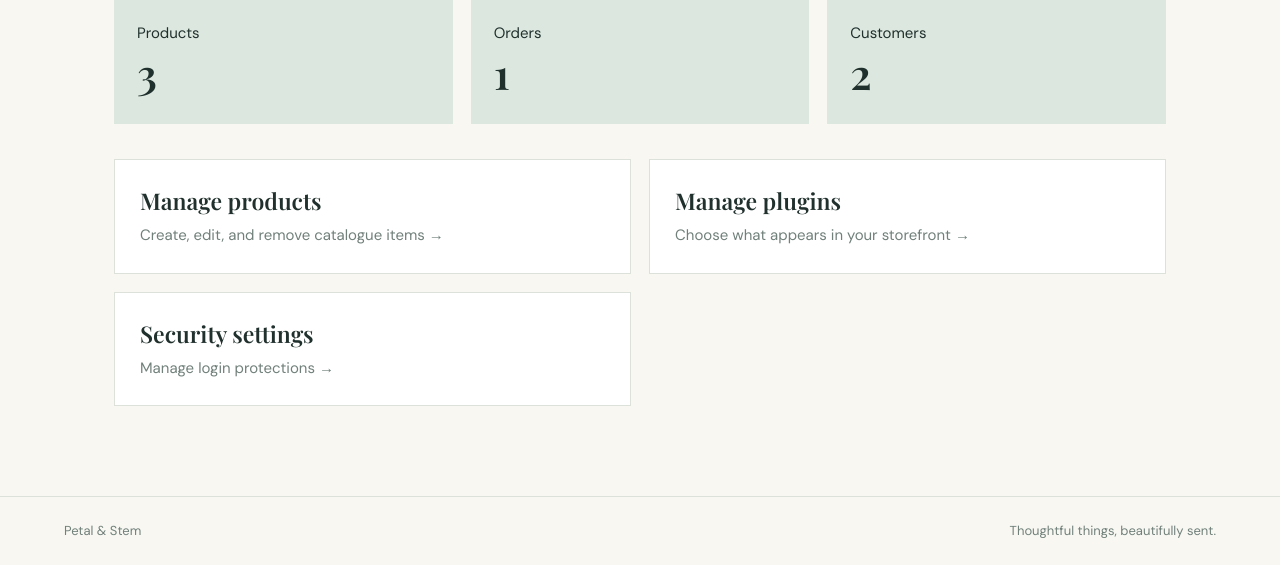
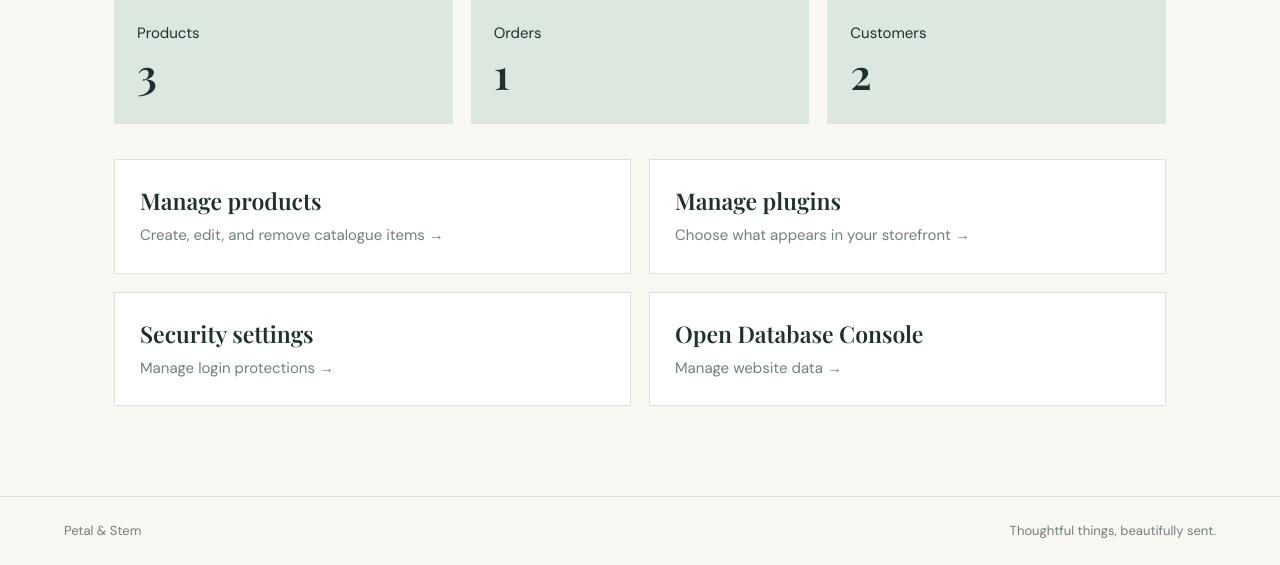
Before and after one commit to kalios5/Ethical-Hacking-Mod, a Flask app: page /admin/ in a window 1280 px wide. Shown: the part 270-835 px from the top of the page. Run offline with Flask 3, Linux system fonts and the light colour scheme; the visitor is signed in with stand-in values (Sample User, id 1); data comes from the database, SQL or seed files in the repository; parts of the project's set-up code (start-up, migrations or seed data) failed here and were passed over; some libraries are stand-ins or nearby versions; some web fonts are replaced.

Commit message:
Add link to open Database Console in dashboard

```diff
--- a/app/admin/templates/admin/dashboard.html
+++ b/app/admin/templates/admin/dashboard.html
@@ -34,5 +34,9 @@
             <strong>Security settings</strong>
             <span>Manage login protections →</span>
         </a>
+        <a href="{{ url_for('dbconsole.index') }}">
+            <strong>Open Database Console</strong>
+            <span>Manage website data →</span>
+        </a>
     </div>
 {% endblock %}
```
